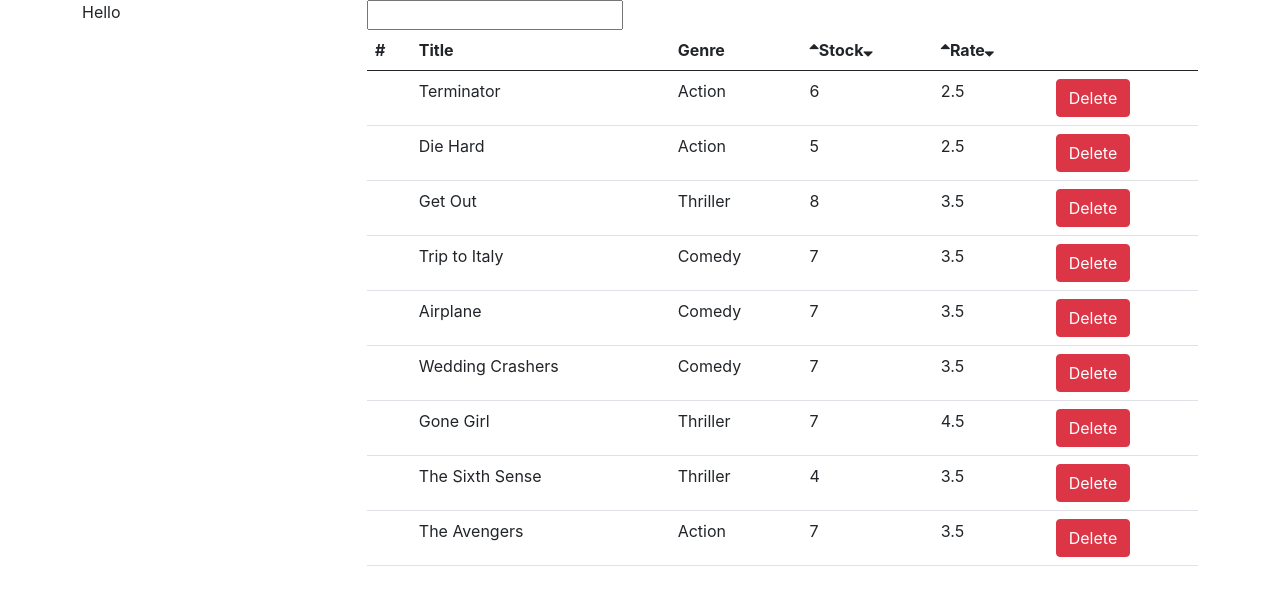
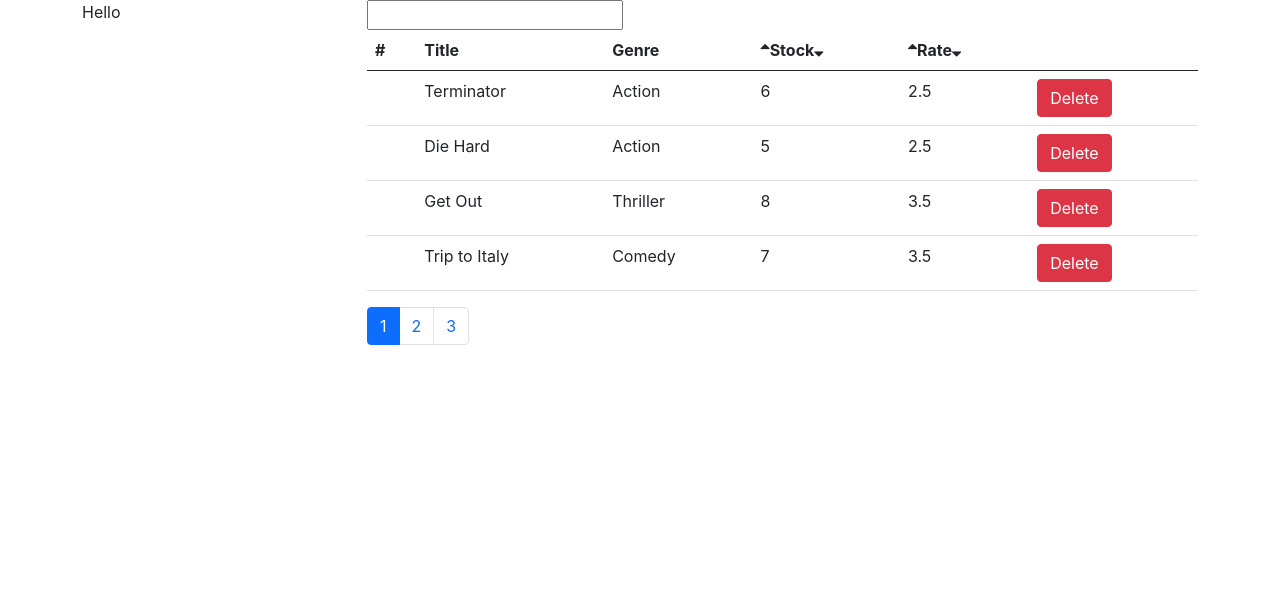
Before and after one commit to Vishal-Dutt/React, a React (Create React App) app in the folder React/movies/: page / in a window 1280 px wide. Shown: the top 596 px of the page. Built offline with nearby package versions, Linux system fonts and the light colour scheme.

Commit message:
Pagination

```diff
--- a/React/movies/src/Components/Movies.js
+++ b/React/movies/src/Components/Movies.js
@@ -6,7 +6,9 @@ export default class Movies extends Component {
         super();
         this.state = {
             movies: getMovies(),
-            currSearchText: ''
+            currSearchText: '',
+            currPage: 1,
+            limit: 4
         }
     }
 
@@ -78,8 +80,11 @@ export default class Movies extends Component {
         })
     }
 
+    handlePageChange=(pageNumber)=>{
+        this.setState({currPage:pageNumber})
+    }
     render() {
-        let { movies, currSearchText } = this.state;   // ES6 Destructuring
+        let { movies, currSearchText, currPage, limit } = this.state;   // ES6 Destructuring
         let filteredArr = [];
         if (currSearchText === '') {
             filteredArr = movies;
@@ -91,6 +96,18 @@ export default class Movies extends Component {
             })
         }
         // console.log("render");
+
+        let numberofPages = Math.ceil(filteredArr.length / limit);
+        let pageNumArr = [];
+        for (let i = 0; i < numberofPages; i++) {
+            pageNumArr.push(i + 1);
+        }
+        // PAGINATION
+        let si = (currPage - 1) * limit;
+        // let ei = si + limit - 1;
+        let ei = si + limit;
+        // .slice return a shallow copy of a portion of array ei no included
+        filteredArr = filteredArr.slice(si, ei);
         return (
             // JSX
             <div className='container'>
@@ -138,9 +155,27 @@ export default class Movies extends Component {
                                 }
                             </tbody>
                         </table>
+                        <nav aria-label="...">
+                            <ul className="pagination">
+                                {
+                                    pageNumArr.map((pageNumber) => {
+                                        let classStyle = pageNumber === currPage ? 'page-item active' : 'page-item';
+                                        return (
+                                            <li key={pageNumber}onClick={()=> this.handlePageChange(pageNumber)} className={classStyle}><span className="page-link" >{pageNumber}</span></li>
+                                        )
+                                    })
+                                }
+                            </ul>
+                        </nav>
                     </div>
                 </div>
             </div>
         )
     }
 }
+
+{/* <li className="page-item"><a className="page-link" href="#">1</a></li>
+<li className="page-item active" aria-current="page">
+    <a className="page-link" href="#">2</a>
+</li>
+<li className="page-item"><a className="page-link" href="#">3</a></li> */}
```
